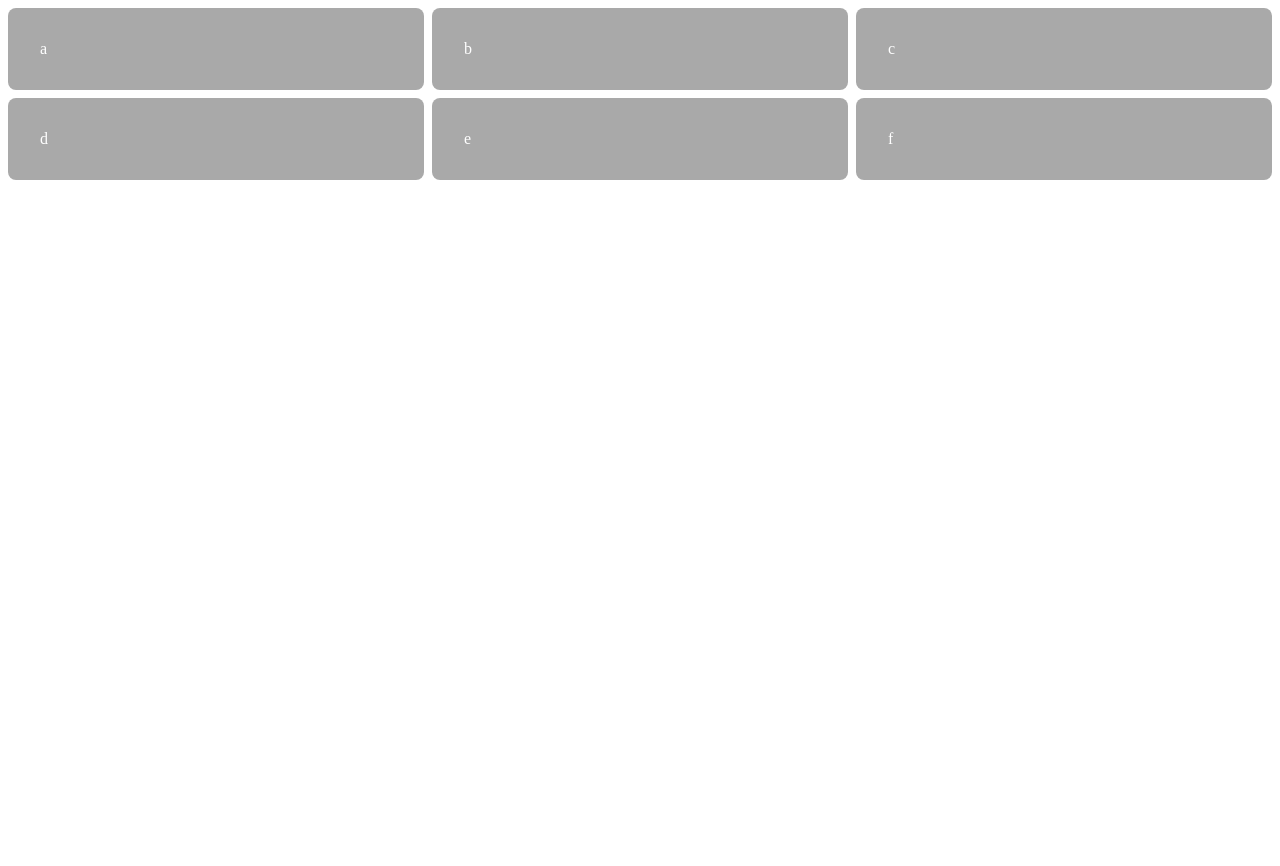
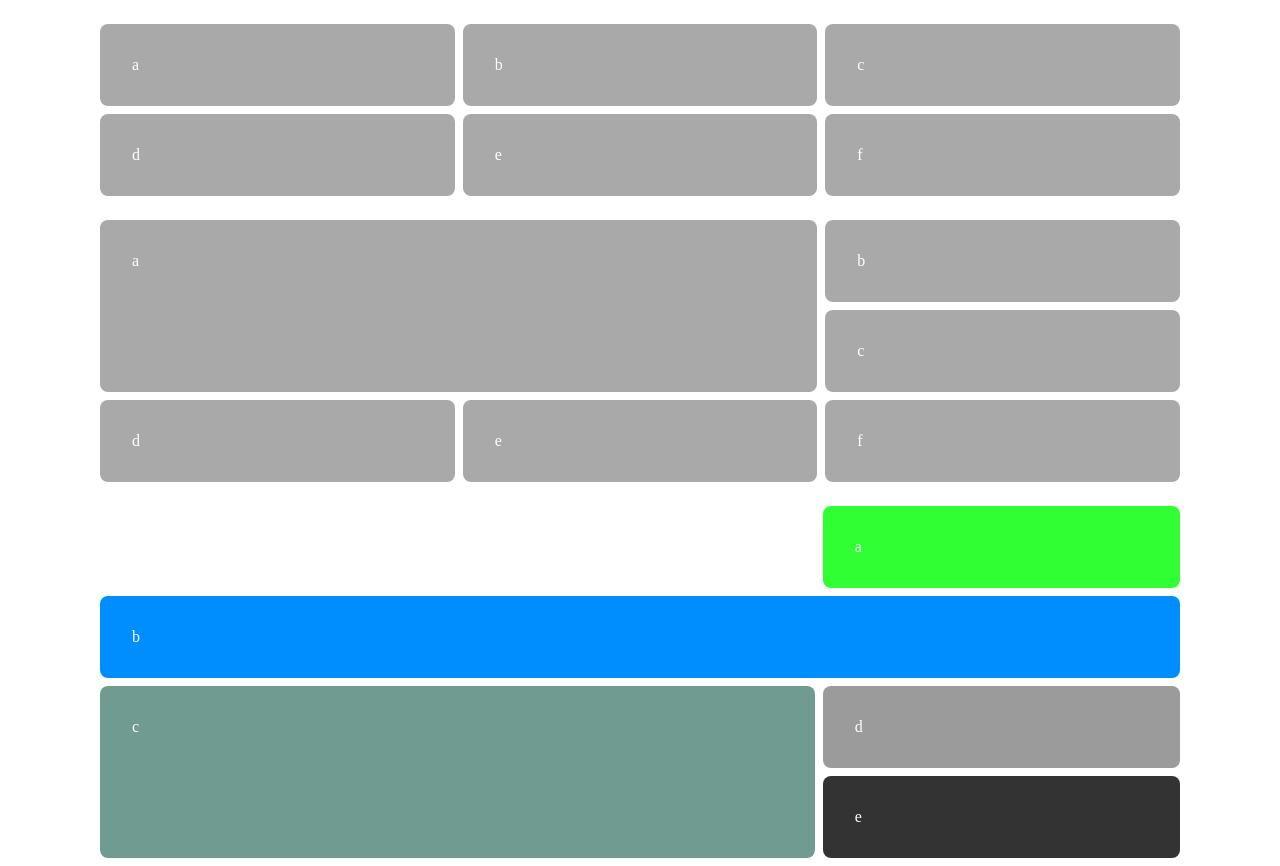
Before and after one commit to antonio8101/antonio8101.github.io, a plain HTML site: page layout/grid/layout-0/index.html in a window 1280 px wide. Before the commit the page ends 800 px from the top, so only its background shows below. Drawn offline with Linux system fonts and the light colour scheme.

Commit message:
layouting: css grid 2

```diff
--- a/layout/grid/layout-0/index.html
+++ b/layout/grid/layout-0/index.html
@@ -5,11 +5,13 @@
     <title>Layout-0</title>
     <style>
 
+        .container{
+            max-width: 1080px;
+            margin: 0 auto;
+        }
+
         .grid{
-            display: grid;
-            grid-template-columns: 1fr 1fr 1fr;
-            grid-template-rows: 1fr 1fr;
-            grid-gap: 0.5em;
+            margin-top: 1.5em;
         }
 
         .grid > * {
@@ -19,11 +21,85 @@
             border-radius: 0.5em;
         }
 
+        .simple-grid{
+            display: grid;
+            grid-template-columns: 1fr 1fr 1fr;
+            grid-template-rows: 1fr 1fr;
+            grid-gap: 0.5em;
+        }
+
+        .named-grid{
+            display: grid;
+            grid-template-columns: [start] 1fr [center-left] 1fr [center-right] 1fr [end];
+            grid-template-rows: 1fr 1fr;
+            grid-gap: 0.5em;
+        }
+
+        .named-grid > .a{
+            grid-column: start / center-right;
+            grid-row: span 2;
+        }
+
+        .named-grid-area{
+            display: grid;
+            grid-template-areas: "title title"
+                                 "nav nav"
+                                 "main aside1"
+                                 "main aside2";
+            grid-template-columns: 2fr 1fr;
+            grid-template-rows: repeat(4, auto);
+            grid-gap: 0.5em;
+        }
+
+        .named-grid-area > * {
+            background-color: #cc6b5a;
+        }
+
+        .named-grid-area > .a {
+            grid-column: title;
+            grid-row: title;
+            background-color: #2fff33;
+        }
+        .named-grid-area > .b {
+            grid-column: nav;
+            grid-row: nav;
+            background-color: #008eff;
+        }
+        .named-grid-area > .c {
+            grid-column: main;
+            grid-row: main;
+            background-color: #709b90;
+        }
+
+        .named-grid-area > .d {
+            grid-column: aside1;
+            grid-row: aside1;
+            background-color: #9b9b9b;
+        }
+
+        .named-grid-area > .e {
+            grid-column: aside2;
+            grid-row: aside2;
+            background-color: #333333;
+        }
+
+        .named-grid-area{
+            display: grid;
+            grid-template-areas: ". title"
+                                 "nav nav"
+                                 "main aside1"
+                                 "main aside2";
+            grid-template-columns: 2fr 1fr;
+            grid-template-rows: repeat(4, auto);
+            grid-gap: 0.5em;
+        }
+
     </style>
 </head>
 
 <body>
-<div class="grid">
+<div class="container">
+    <div class="simple-grid grid">
         <div class="a">a</div>
         <div class="b">b</div>
         <div class="c">c</div>
@@ -31,6 +107,25 @@
         <div class="e">e</div>
         <div class="f">f</div>
     </div>
+
+    <div class="named-grid grid">
+        <div class="a">a</div>
+        <div class="b">b</div>
+        <div class="c">c</div>
+        <div class="d">d</div>
+        <div class="e">e</div>
+        <div class="f">f</div>
+    </div>
+
+    <div class="named-grid-area grid">
+        <div class="a">a</div>
+        <div class="b">b</div>
+        <div class="c">c</div>
+        <div class="d">d</div>
+        <div class="e">e</div>
+    </div>
+
+</div>
 </body>
 
 </html>
```
Lines whose indentation alone changed are shown as unchanged.
